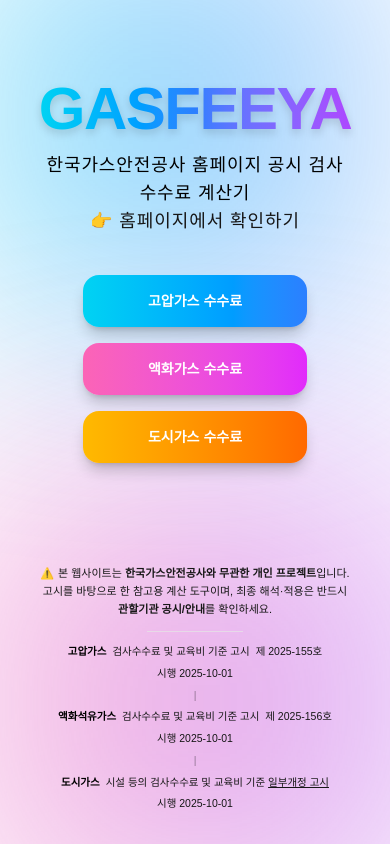
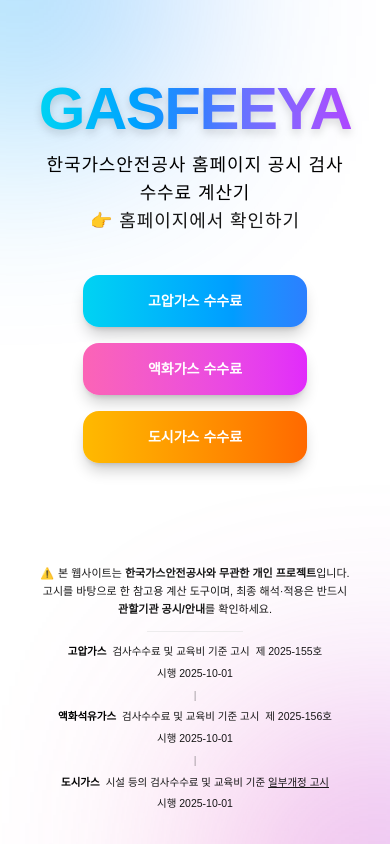
Before and after one commit to LikeFireAndSky/GasFeeYa, a Next.js app: page / in a window 390 px wide. Built offline with nearby package versions, Linux system fonts and the light colour scheme.

Commit message:
Fix: gradietion change

```diff
--- a/components/Background.tsx
+++ b/components/Background.tsx
@@ -1,20 +1,47 @@
-"use client";
+'use client';
 
-import { motion } from "framer-motion";
+import { motion } from 'framer-motion';
 
 const Background = () => {
 	return (
 		<motion.div
-      className="fixed inset-0 -z-10 overflow-hidden"
+			className="fixed inset-0 -z-10 overflow-hidden pointer-events-none will-change-transform"
 			initial={{ opacity: 0 }}
 			animate={{ opacity: 1 }}
 			transition={{ duration: 1.2 }}
 		>
-      {/* 🔹 상단 왼쪽 Gradient Blur */}
-      <div className="absolute top-[-10%] left-[-10%] w-[400px] h-[400px] bg-gradient-to-r from-cyan-400 to-blue-600 blur-[120px] opacity-30 animate-pulse"></div>
+			{/* 🔹 상단-좌측 Gradient Blur (모바일은 뷰포트 비율로, md↑는 고정값) */}
+			<div
+				className={`
+          absolute
+          /* 모바일: 화면 밖으로 더 빼서 여백 확보 */
+          top-[-18vh] left-[-30vw]
+          w-[clamp(260px,70vw,420px)] h-[clamp(260px,70vw,420px)]
+          /* md 이상: 기존 값 유지 */
+          md:top-[-10%] md:left-[-10%]
+          md:w-[400px] md:h-[400px]
+          bg-gradient-to-r from-cyan-400 to-blue-600
+          /* blur/opacity 기존 톤 유지, 모바일은 약간만 완화 */
+          blur-[110px] md:blur-[120px]
+          opacity-30
+          animate-pulse
+        `}
+			/>
 
-      {/* 🔹 하단 오른쪽 Gradient Blur */}
-      <div className="absolute bottom-[-10%] right-[-10%] w-[450px] h-[450px] bg-gradient-to-r from-pink-500 to-purple-600 blur-[130px] opacity-30 animate-pulse"></div>
+			{/* 🔹 하단-우측 Gradient Blur (모바일 비율 조정, md↑ 기존 유지) */}
+			<div
+				className={`
+          absolute
+          bottom-[-22vh] right-[-35vw]
+          w-[clamp(300px,75vw,480px)] h-[clamp(300px,75vw,480px)]
+          md:bottom-[-10%] md:right-[-10%]
+          md:w-[450px] md:h-[450px]
+          bg-gradient-to-r from-pink-500 to-purple-600
+          blur-[120px] md:blur-[130px]
+          opacity-30
+          animate-pulse
+        `}
+			/>
 		</motion.div>
 	);
 };
```
Lines whose indentation alone changed are shown as unchanged.
